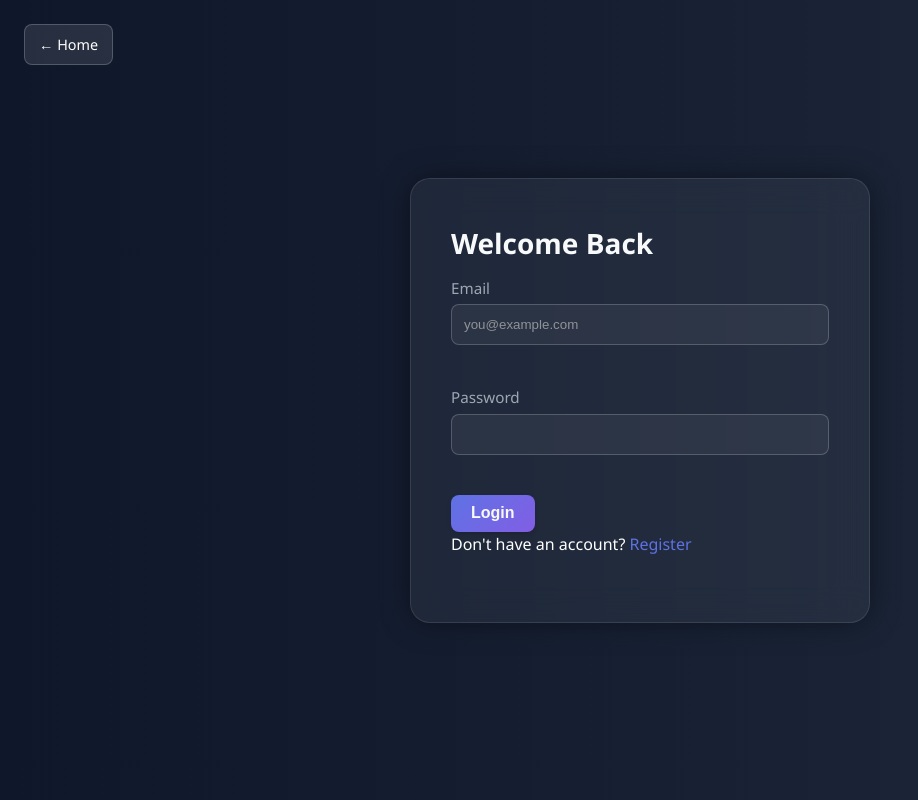
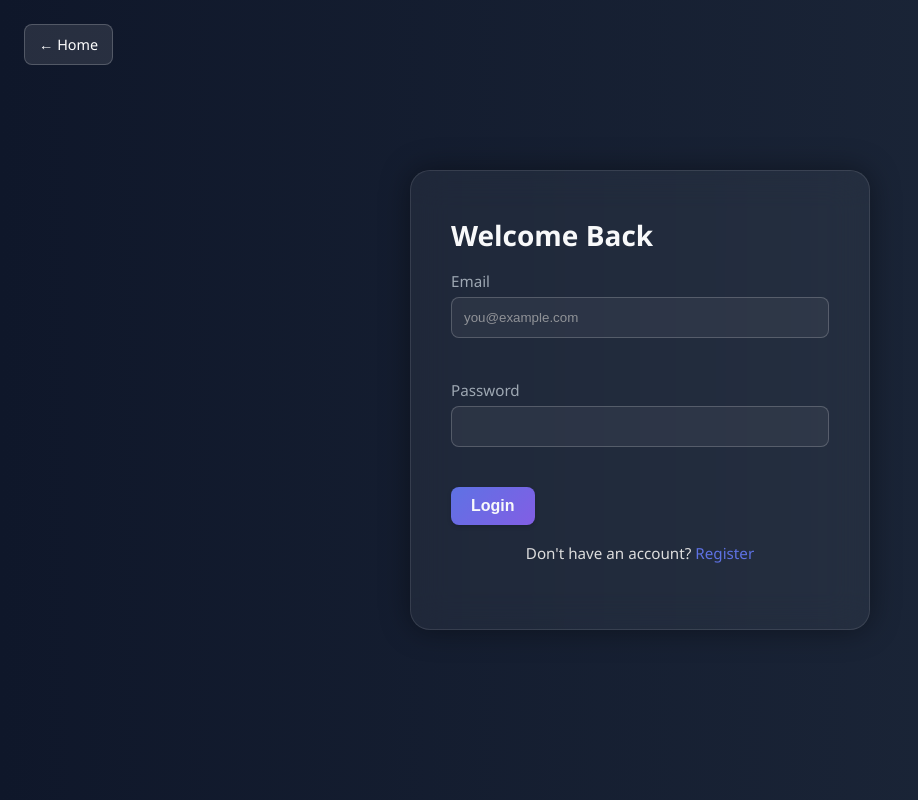
Before and after one commit to klxs409400/CITS5505-GROUP, a Flask app: page /login in a window 1280 px wide. Shown: the whole page, without its empty margins (0-918 px from the left). Run offline with Flask 3, Linux system fonts and the light colour scheme.

Commit message:
Improve login page layout: Add spacing and center 'Register' prompt for better UX

```diff
--- a/static/css/auth.css
+++ b/static/css/auth.css
@@ -79,3 +79,10 @@
   .home-button:hover {
     background-color: rgba(255, 255, 255, 0.2);
   }
+
+  .auth-footer {
+    margin-top: 1rem;
+    text-align: center;
+    font-size: 0.95rem;
+    color: #ddd;
+  }
--- a/templates/Homepage/login.html
+++ b/templates/Homepage/login.html
@@ -58,7 +58,7 @@
         </div>
 
         <button type="submit" class="btn btn-primary w-100 mt-2">Login</button>
-        <p class="text-center mt-3">
+        <p class="auth-footer">
           Don't have an account?
           <a
             href="{{ url_for('auth.register') }}"
```
